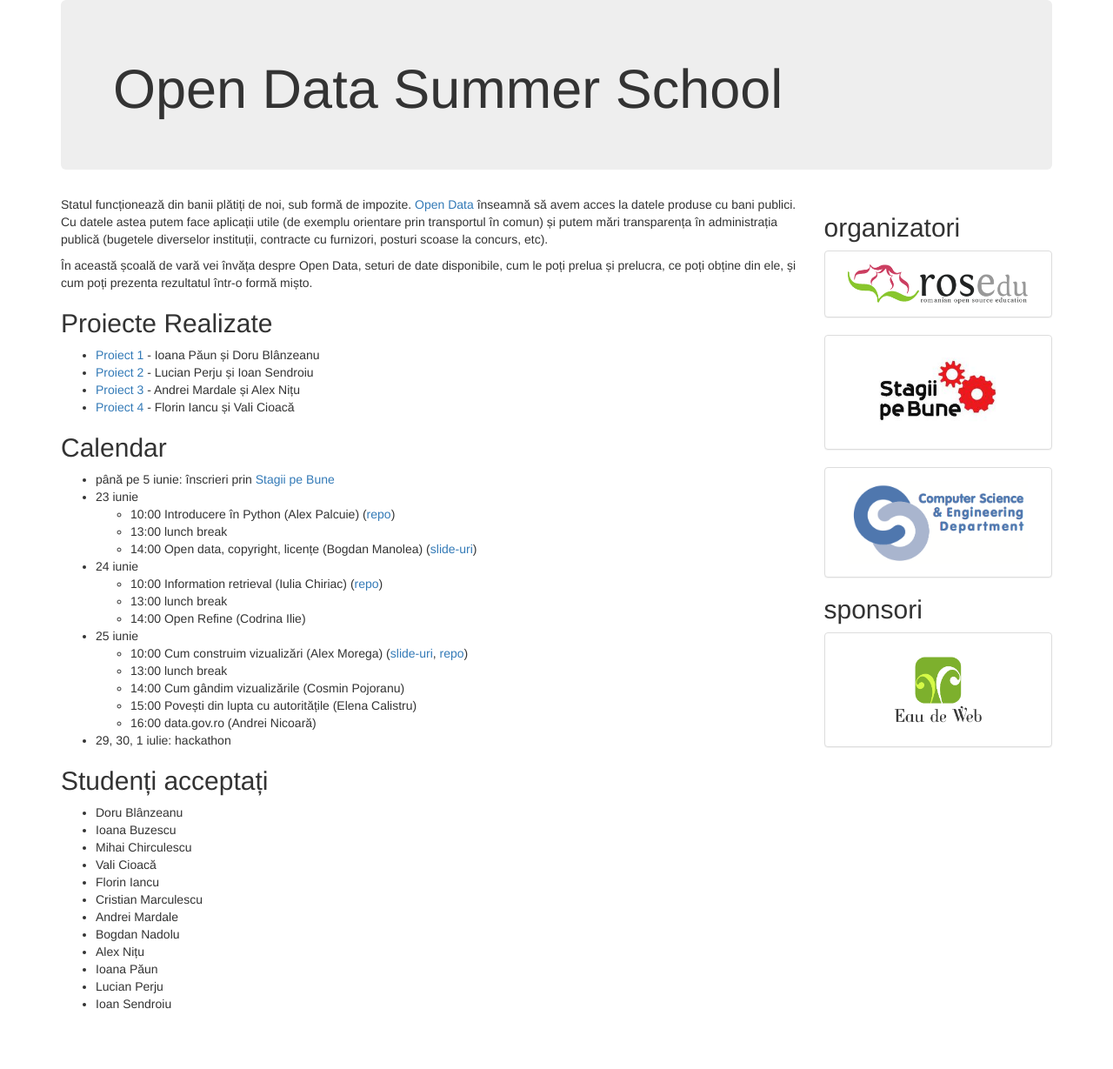
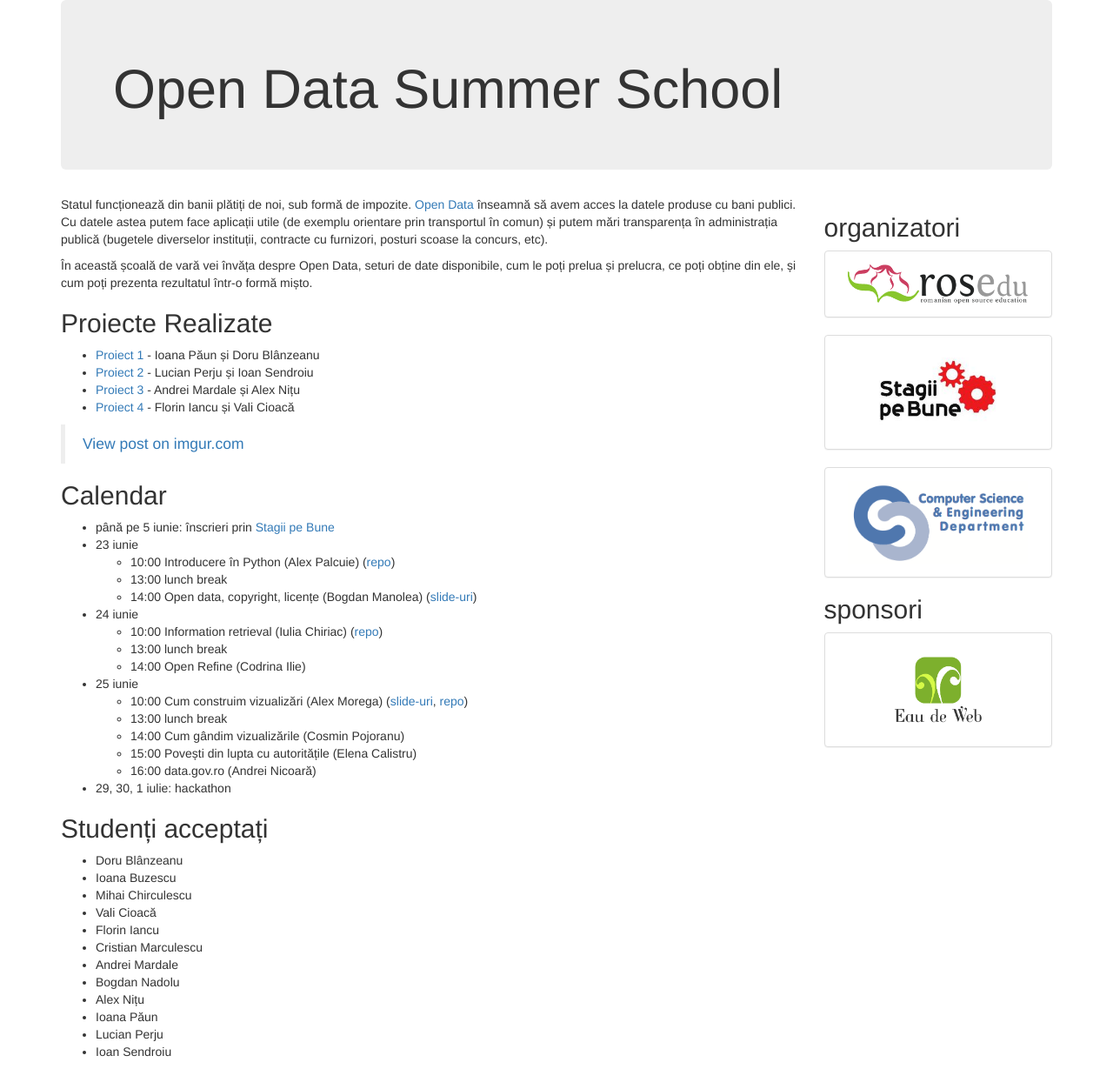
Before and after one commit to rosedu/opendata.rosedu.org, a Jekyll site: the page built from index.md, in a window 1280 px wide. Shown: the whole page at 87% size. Built offline with Jekyll 4.4.1, drawn with Linux system fonts in a browser that asks for light colours; a script that is not in the unit is left out; before the commit the page ends 1174 px from its top, so only the background shows below that.

Commit message:
photo album

```diff
--- a/index.md
+++ b/index.md
@@ -18,6 +18,8 @@ cum poți prezenta rezultatul într-o formă mișto.
 * [Proiect 2](http://rosedu.github.io/opendata-2015-projects/fonduri-spitale) - Lucian Perju și Ioan Sendroiu
 * [Proiect 3](http://rosedu.github.io/opendata-2015-projects/muzee) - Andrei Mardale și Alex Nițu
 * [Proiect 4](http://rosedu.github.io/opendata-2015-projects/somaj-durata-viata) - Florin Iancu și Vali Cioacă
+
+<blockquote class="imgur-embed-pub" lang="en" data-id="a/mw12m"><a href="//imgur.com/a/mw12m">View post on imgur.com</a></blockquote><script async src="//s.imgur.com/min/embed.js" charset="utf-8"></script>
 
 ## Calendar
 * până pe 5 iunie: înscrieri prin [Stagii pe Bune](http://www.stagiipebune.ro/stagii.html&id=2216&category=103)
```
